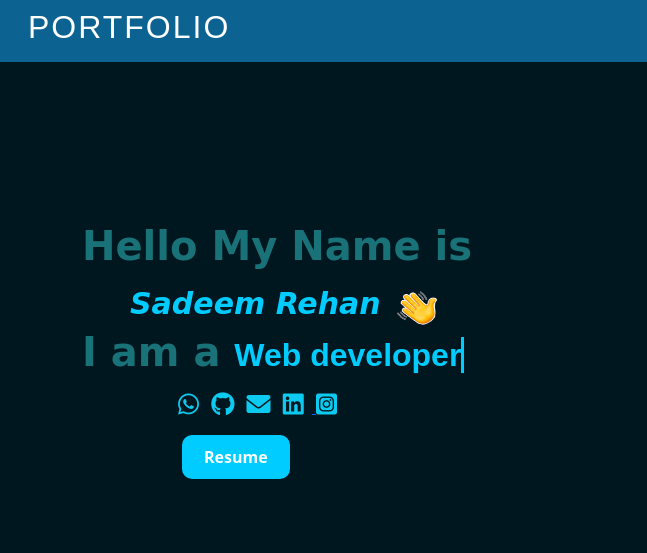
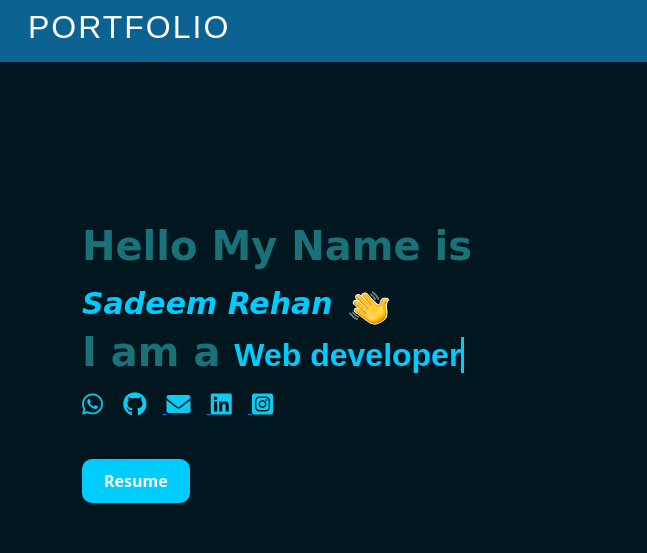
Before and after one commit to sadeem8879/portfolio, a plain HTML site: page index.html in a window 1280 px wide. Shown: the top 553 px of the page, 0-647 px from the left. Drawn offline with nearby package versions, Linux system fonts and the light colour scheme; a small style sheet from the web is missing; a web font is replaced by a local one.

Commit message:
Updated project

```diff
--- a/index.html
+++ b/index.html
@@ -73,32 +73,40 @@
 
    <section class="container">
     <div class="row">
-            <div class="col-lg-6 fw-bold col-md-6 col-sm-12 mt-5 pt-5 home-section">
+
+        <div class="col-lg-6 fw-bold col-md-6 col-sm-12 mt-5 pt-5 home-section text-center text-md-start">
+
             <h1 class="half-name mt-4">Hello My Name is </h1>
-                <div class="d-flex">
-                    <h1 class="myname fw-bold ms-5 mt-2">Sadeem Rehan </h1><img src="./image/moving-hand.gif"
-                        width="75px" height="60px" alt="">
+
+            <div class="d-flex justify-content-center justify-content-md-start">
+                <h1 class="myname fw-bold mt-2">Sadeem Rehan </h1>
+                <img src="./image/moving-hand.gif" width="75px" height="60px" alt="">
             </div>
+
             <h1 class="half-name fw-bold">I am a <span id="typed-text"
                     class="typing-container fw-semibold fs-2 ">Web
                     developer</span></h1>
-                <p></p>
+
+            <p></p> <div class="social-icons mt-3">
                 <a href="https://api.whatsapp.com/send/?phone=8879480322&text&type=phone_number&app_absent=0"
-                    class="text-decoration-none"> <i
-                        class="fa-brands fa-whatsapp fs-4 me-2 ms-5 ps-5 text-info"></i></a>
-                <a href="https://github.com/sadeem8879?tab=repositories"><i
-                        class="fa-brands fa-github fs-4 me-2 text-info"></i></a>
+                    class="text-decoration-none">
+                    <i class="fa-brands fa-whatsapp fs-4 me-3 text-info"></i> </a>
+                <a href="https://github.com/sadeem8879?tab=repositories">
+                    <i class="fa-brands fa-github fs-4 me-3 text-info"></i>
+                </a>
                 <a href="https://mail.google.com/mail/u/0/?fs=1&tf=cm&to=ansarisadeem8879@gmail.com">
-                    <i class="fa-solid fa-envelope fs-4 me-2 text-info"></i></a>
-                <a
-                    href="https://www.linkedin.com/public-profile/settings?trk=d_flagship3_profile_self_view_public_profile ">
-                    <i class="fa-brands fa-linkedin fs-4 me-2 text-info"></i>
+                    <i class="fa-solid fa-envelope fs-4 me-3 text-info"></i>
+                </a>
+                <a href="https://www.linkedin.com/public-profile/settings?trk=d_flagship3_profile_self_view_public_profile ">
+                    <i class="fa-brands fa-linkedin fs-4 me-3 text-info"></i>
                 </a>
                 <a href="https://www.instagram.com/sadeem.rehan/">
                     <i class="fa-brands fa-square-instagram fs-4 text-info"></i>
                 </a>
-                <div>
-                  <a href="documents/myresume.pptx">  <input type="button" class="mt-3 resume-btn ms-5 " style="margin-left: 100px !important;" value="Resume">
+            </div>
+
+            <div class="mt-4"> <a href="documents/myresume.pptx">
+                    <input type="button" class="mt-3 resume-btn" value="Resume">
                 </a>
             </div>
         </div>
@@ -108,7 +116,6 @@
         </div>
     </div>
 </section>
-
     <section id="about" class="container my-5 py-5">
         <div class="row mb-5">
             <div class="col-12 text-center">
```
Lines whose indentation alone changed are shown as unchanged.
